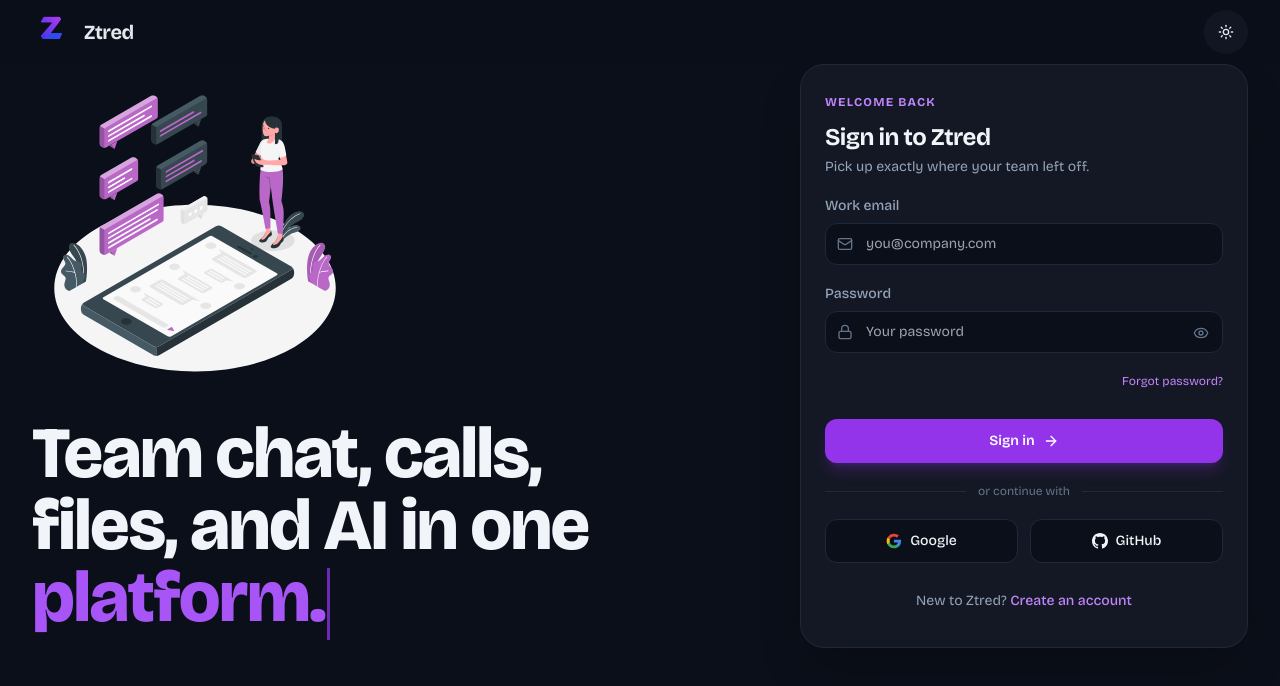
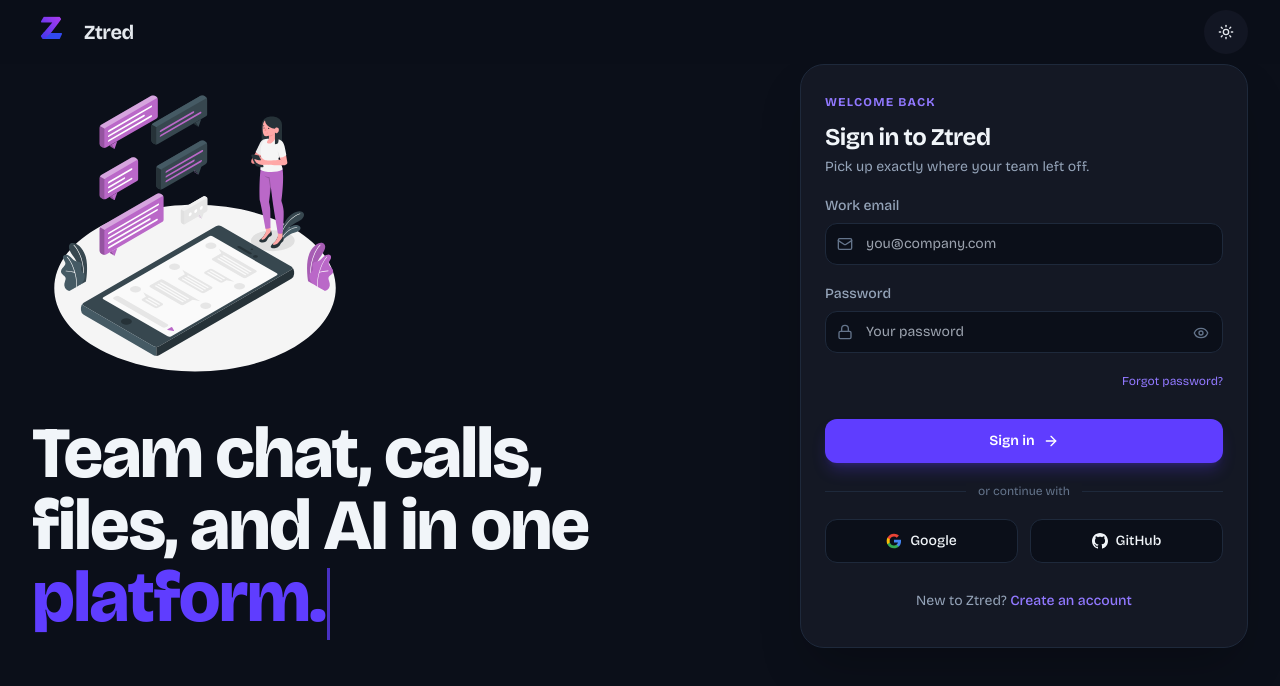
Before and after one commit to rockyishimwe/ztred, a Next.js app: page / in a window 1280 px wide. Shown: the top 686 px of the page. Built offline with nearby package versions, Linux system fonts and the light colour scheme.

Commit message:
added a consistent color

```diff
--- a/src/app/workspace/(workspace)/projects/[projectId]/page.tsx
+++ b/src/app/workspace/(workspace)/projects/[projectId]/page.tsx
@@ -1216,7 +1216,7 @@
                 </label>
                 <div className="flex items-center gap-3">
                   {[
-                    { id: "purple", color: "#9333ea" },
+                    { id: "purple", color: "#5F3DFF" },
                     { id: "green", color: "#22c55e" },
                     { id: "orange", color: "#f97316" },
                     { id: "pink", color: "#ec4899" },
--- a/src/styles/globals.css
+++ b/src/styles/globals.css
@@ -18,18 +18,18 @@
     --border-hover: #cbd5e1;
     --sidebar-bg: #ffffff;
     --sidebar-hover: #f1f5f9;
-    --sidebar-active: #611B69;
+    --sidebar-active: #5F3DFF;
     --sidebar-text: #334155;
     --sidebar-muted: #94a3b8;
-    --primary: #611B69;
-    --primary-hover: #4A154B;
+    --primary: #5F3DFF;
+    --primary-hover: #4A2DE6;
     --accent-blue: #1264A3;
     --success: #16a34a;
     --warning: #d97706;
     --danger: #dc2626;
     --shadow: 0 1px 3px 0 rgb(0 0 0 / 0.1), 0 1px 2px -1px rgb(0 0 0 / 0.1);
     --shadow-lg: 0 10px 15px -3px rgb(0 0 0 / 0.1), 0 4px 6px -4px rgb(0 0 0 / 0.1);
-    --ring: #611B69;
+    --ring: #5F3DFF;
   }
 
   [data-theme="dark"] {
@@ -46,18 +46,18 @@
     --border-hover: #334155;
     --sidebar-bg: #0b0f19;
     --sidebar-hover: #141824;
-    --sidebar-active: #611B69;
+    --sidebar-active: #5F3DFF;
     --sidebar-text: #e2e8f0;
     --sidebar-muted: #64748b;
-    --primary: #9333ea;
-    --primary-hover: #7e22ce;
+    --primary: #5F3DFF;
+    --primary-hover: #4A2DE6;
     --accent-blue: #1264A3;
     --success: #22c55e;
     --warning: #eab308;
     --danger: #ef4444;
     --shadow: 0 1px 3px 0 rgb(0 0 0 / 0.3), 0 1px 2px -1px rgb(0 0 0 / 0.3);
     --shadow-lg: 0 10px 15px -3px rgb(0 0 0 / 0.4), 0 4px 6px -4px rgb(0 0 0 / 0.3);
-    --ring: #9333ea;
+    --ring: #5F3DFF;
   }
 
   body {
@@ -516,18 +516,18 @@
     --border-hover: #334155;
     --sidebar-bg: #0b0f19;
     --sidebar-hover: #141824;
-    --sidebar-active: #611B69;
+    --sidebar-active: #5F3DFF;
     --sidebar-text: #e2e8f0;
     --sidebar-muted: #64748b;
-    --primary: #9333ea;
-    --primary-hover: #7e22ce;
+    --primary: #5F3DFF;
+    --primary-hover: #4A2DE6;
     --accent-blue: #1264A3;
     --success: #22c55e;
     --warning: #eab308;
     --danger: #ef4444;
     --shadow: 0 1px 3px 0 rgb(0 0 0 / 0.3), 0 1px 2px -1px rgb(0 0 0 / 0.3);
     --shadow-lg: 0 10px 15px -3px rgb(0 0 0 / 0.4), 0 4px 6px -4px rgb(0 0 0 / 0.3);
-    --ring: #9333ea;
+    --ring: #5F3DFF;
   }
 }
 
--- a/src/styles/tokens.ts
+++ b/src/styles/tokens.ts
@@ -57,9 +57,9 @@
     // Primary (Eggplant Sidebar)
     'sidebar-bg': '#19171d',
     'sidebar-bg-dark': '#121016',
-    'primary': '#611B69',
-    'primary-dark': '#4A154B',
-    'primary-light': '#8A3D92',
+    'primary': '#5F3DFF',
+    'primary-dark': '#4A2DE6',
+    'primary-light': '#7B5FFF',
 
     // Accent colors
     'accent-blue': '#1264A3',
--- a/tailwind.config.ts
+++ b/tailwind.config.ts
@@ -10,6 +10,19 @@
   theme: {
     extend: {
       colors: {
+        purple: {
+          50: '#f3f0ff',
+          100: '#e9e3ff',
+          200: '#d4c9ff',
+          300: '#b5a1ff',
+          400: '#9178ff',
+          500: '#5F3DFF',
+          600: '#5F3DFF',
+          700: '#4A2DE6',
+          800: '#3A22B3',
+          900: '#2A1A80',
+          950: '#1A104D',
+        },
         ztred: {
           dark: "#0b0f19",
           card: "#141824",
@@ -24,9 +37,9 @@
             darkBg: "#121016",
           },
           primary: {
-            DEFAULT: "#611B69",
-            dark: "#4A154B",
-            light: "#7C2487",
+            DEFAULT: "#5F3DFF",
+            dark: "#4A2DE6",
+            light: "#7B5FFF",
             accent: "#007A5A",
             blue: "#1264A3",
           },
```
Also changed, not shown: 1 other file (tests, documents, lock files or other folders).
